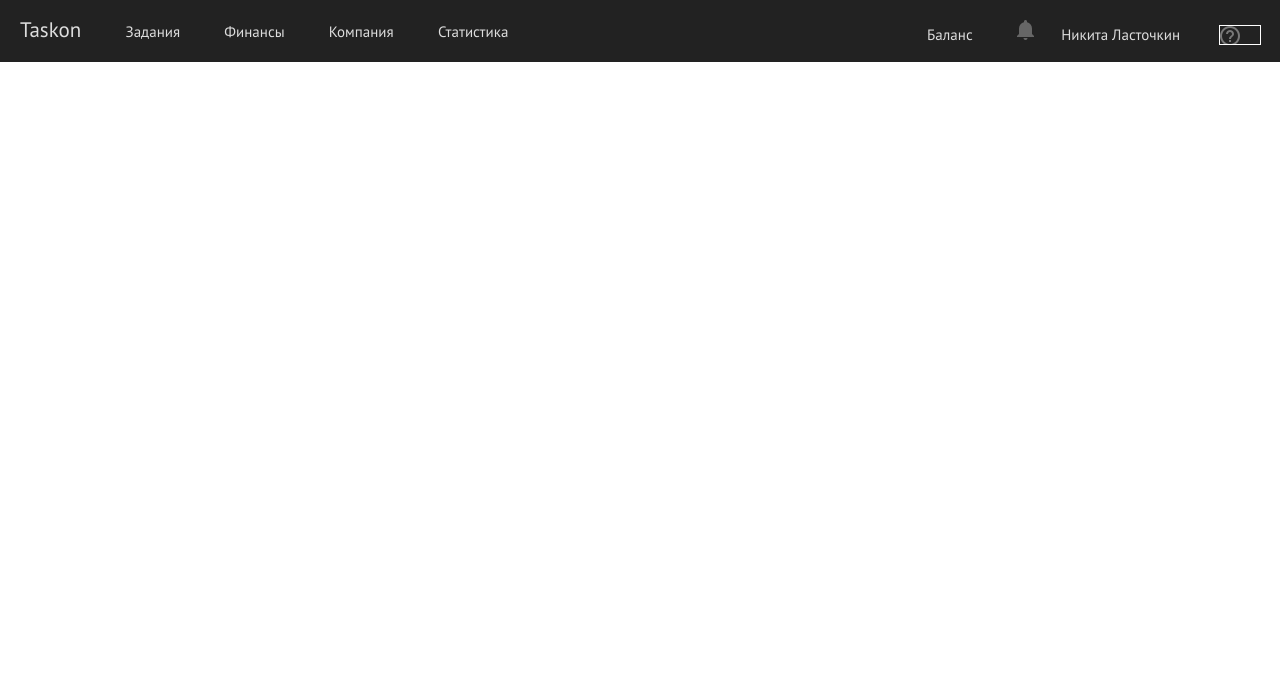
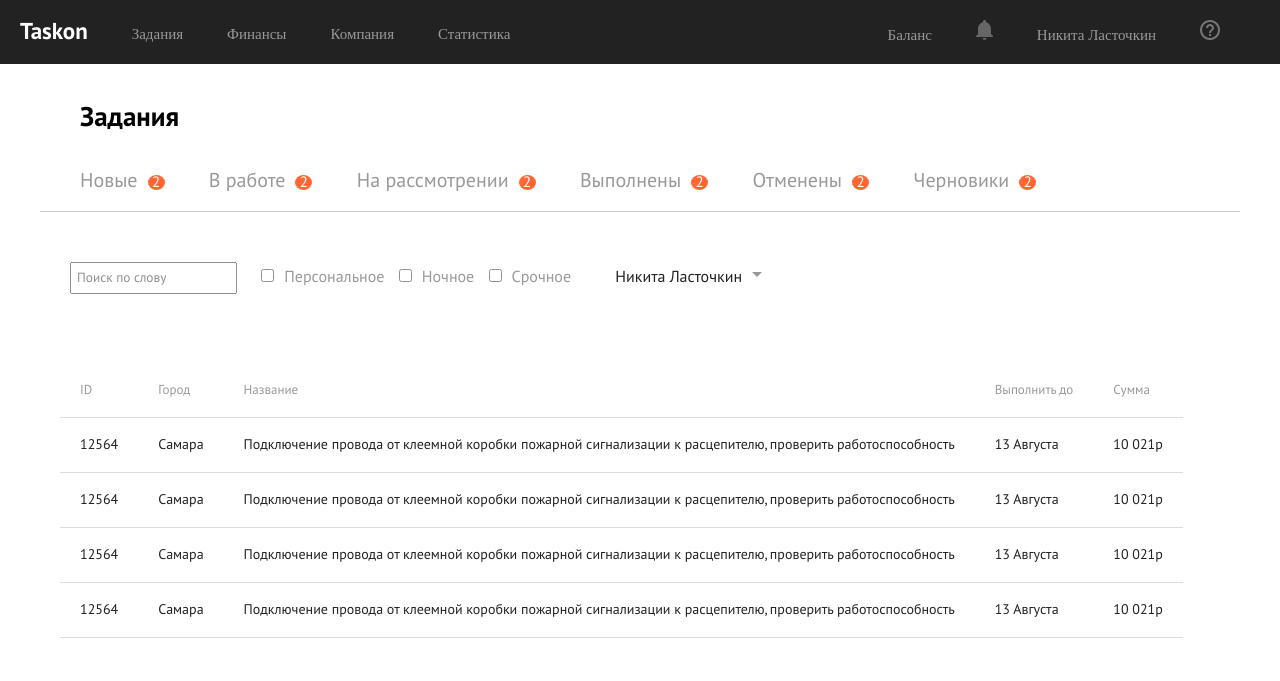
Before and after one commit to Inch129/Wowworks_task, a website: page index.html in a window 1280 px wide. Drawn offline with nearby package versions, Linux system fonts and the light colour scheme.

Commit message:
added package.json, 95% html\css done, added webpack

```diff
--- a/css/reset.css
+++ b/css/reset.css
@@ -3,7 +3,7 @@
    License: none (public domain)
 */
 html, body, div, span, applet, object, iframe,
-h1, h2, h3, h4, h5, h6, p, blockquote, pre,
+p, blockquote, pre,
 a, abbr, acronym, address, big, cite, code,
 del, dfn, em, img, ins, kbd, q, s, samp,
 small, strike, strong, sub, sup, tt, var,
--- a/css/style.css
+++ b/css/style.css
@@ -8,9 +8,12 @@
     src: url(../fonts/pt-sans.ttf);
 }
 
+* {
+    font-family: 'Sans', arial;
+}
+
 header {
-    font-family: 'Sans', arial;
-    height: 22px;
+    height: 24px;
     padding: 20px;
     /*outline: black solid 1px;*/
     background-color: #222;
@@ -20,46 +23,171 @@ header {
     position: relative;
 }
 
-.wrapper_nav {
+.wrapper__nav {
     position: absolute;
     top: 0;
     bottom: 0;
     margin: auto 0;
 }
 
-.wrapper_info {
+.wrapper__info {
     position: absolute;
     top: 0;
     bottom: 0;
     right: 0;
 }
 
+.wrapper__info ul li:first-child{
+    right: 40;
+}
+
 .menu li {
-    color: #ddd;
+    color: #999;
     display: inline-block;
     padding-right: 40px;
     font-size: 15px;
-    /* outline: #fff solid 1px;*/
+}
+
+.menu li:hover {
+    color: #fff;
 }
 
 .menu li a {
-    color: #ddd;
+    color:inherit;
     text-decoration: none;
 }
 
 .menu li.logo {
-    font-size: 21px;
+    font-size: 23px;
     color: #fff;
+    font-family: 'SansBold', arial;
 }
 
 .menu li.alarm {
-    background: url(../assets/ic-notifications-black-24-px.png) no-repeat;
+
     height: 20px;
 }
 
 .menu li.help {
-    background: url(../assets/ic-help-outline-24-px-copy-3.png) no-repeat;
-    height: 20px;
+    height: 25px;
+}
+
+section {
+    padding: 20px 40px;
+}
+
+section h1 {
+    margin: 20px 40px;
+}
+
+section ul.tabs li {
     display: inline;
-    outline: #fff solid 1px;
+/*    outline: #000 solid 1px;*/
+    margin: 20px;
+    border: 1px bold #999;
+    font-size: 20px;
 }
+
+section ul.tabs li::after {
+    content: '2';
+    display: inline-block;
+    text-align: center;
+    margin-left: 10px;
+    font-size: 15px;
+    height: 15px;
+    width: 17px;
+    border-radius: 100%;
+    background: #ff6633;
+    color: #fff;
+}
+
+section ul.tabs li:hover::after {
+    content: '2';
+    display: inline-block;
+    text-align: center;
+    margin-left: 10px;
+    font-size: 15px;
+    height: 15px;
+    width: 17px;
+    border-radius: 100%;
+    background-color: transparent;
+    color: #222;
+}
+
+section ul.tabs li a {
+    position: relative;
+    text-decoration: none;
+    color: #999;
+}
+
+section div.wrapper a::after {
+	content: '';
+    position: absolute;
+    margin-top: 20px;
+    margin-left: 10px;
+    width: 0;
+	height: 0;
+	border-left: 5px solid transparent;
+	border-right: 5px solid transparent;
+	border-top: 5px solid #999;
+}
+
+section ul.tabs li a:hover {
+    color: #222;
+}
+
+section div.wrapper input {
+    margin: 10px 10px;
+    opacity: 0.8;
+}
+
+section div.wrapper {
+    color: #999;
+    margin-left: 20px;
+
+}
+
+input[type=search] {
+    padding: 5px;
+}
+
+section div a {
+    margin-left: 40px;
+    color: #222;
+    text-decoration: none;
+}
+
+section h1 {
+    margin-bottom: 40px;
+    font-size: 27px;
+    font-family: "SansBold";
+}
+
+
+.line {
+    border-bottom: 1px solid #999;
+    opacity: 0.5;
+}
+
+section nav ul.tabs {
+    margin: 20px;
+}
+
+section table {
+    margin: 20px;
+    border-collapse: collapse;
+    color: #222;
+
+}
+
+section table td {
+    padding: 20px;
+    font-size: 14px;
+    border-bottom: 1px solid #ddd;
+}
+
+
+section table thead td {
+    color:#999;
+    font-size: 13px;
+}
--- a/index.html
+++ b/index.html
@@ -12,7 +12,7 @@
     <header>
         <nav class="menu">
 
-            <div class="wrapper_nav">
+            <div class="wrapper__nav">
                 <ul>
                     <li class="logo"><a href="#">Taskon</a></li>
                     <li><a href="#">Задания</a></li>
@@ -22,17 +22,93 @@
                 </ul>
             </div>
 
-            <div class="wrapper_info">
+            <div class="wrapper__info">
                 <ul>
                     <li><a href="#">Баланс</a></li>
-                    <li class="alarm"><a href="#"></a></li>
+                    <li class="alarm"><a href="#">
+                        <img src="assets/ic-notifications-black-24-px.svg" />
+                    </a></li>
                     <li><a href="#">Никита Ласточкин</a></li>
-                    <li class="help"><a href="#"></a></li>
+                    <li class="help"><a href="#">
+                        <img src="assets/ic-help-outline-24-px-copy-3.png" />
+                    </a></li>
                 </ul>
             </div>
         </nav>
     </header>
+    <main>
 
+        <section>
+            <h1>Задания</h1>
+            <nav>
+                <ul class="tabs">
+                    <li><a href="#">Новые</a></li>
+                    <li><a href="#">В работе</a></li>
+                    <li><a href="#">На рассмотрении</a></li>
+                    <li><a href="#">Выполнены</a></li>
+                    <li><a href="#">Отменены</a></li>
+                    <li><a href="#">Черновики</a></li>
+                </ul>
+            </nav>
+            <div class="line"></div>
+        </section>
+        <section>
+            <div class="wrapper">
+                <input type="search" placeholder="Поиск по слову">
+                <label><input type="checkbox"/>Персональное</label>
+                <label><input type="checkbox"/>Ночное</label>
+                <label><input type="checkbox"/>Срочное</label>
+
+                <a href="#"> Никита Ласточкин</a>
+            </div>
+        </section>
+        <section>
+            <table>
+               <thead>
+                <tr>
+                    <td>ID</td>
+                    <td>Город</td>
+                    <td>Название</td>
+                    <td>Выполнить до</td>
+                    <td>Сумма</td>
+                </tr>
+                </thead>
+                <tbody>
+                <tr>
+                    <td>12564</td>
+                    <td>Cамара</td>
+                    <td>Подключение провода от клеемной коробки пожарной сигнализации к расцепителю, проверить работоспособность</td>
+                    <td>13 Августа</td>
+                    <td>10 021р</td>
+                </tr>
+                <tr>
+                    <td>12564</td>
+                    <td>Cамара</td>
+                    <td>Подключение провода от клеемной коробки пожарной сигнализации к расцепителю, проверить работоспособность</td>
+                    <td>13 Августа</td>
+                    <td>10 021р</td>
+                </tr>
+                <tr>
+                    <td>12564</td>
+                    <td>Cамара</td>
+                    <td>Подключение провода от клеемной коробки пожарной сигнализации к расцепителю, проверить работоспособность</td>
+                    <td>13 Августа</td>
+                    <td>10 021р</td>
+                </tr>
+                <tr>
+                    <td>12564</td>
+                    <td>Cамара</td>
+                    <td>Подключение провода от клеемной коробки пожарной сигнализации к расцепителю, проверить работоспособность</td>
+                    <td>13 Августа</td>
+                    <td>10 021р</td>
+                </tr>
+                </tbody>
+            </table>
+
+        </section>
+
+
+    </main>
     <footer></footer>
 
     <script src="https://ajax.googleapis.com/ajax/libs/angularjs/1.6.6/angular.min.js"></script>
```
Also changed, not shown: package.json (added, +31 -0 lines), 1 other file.
